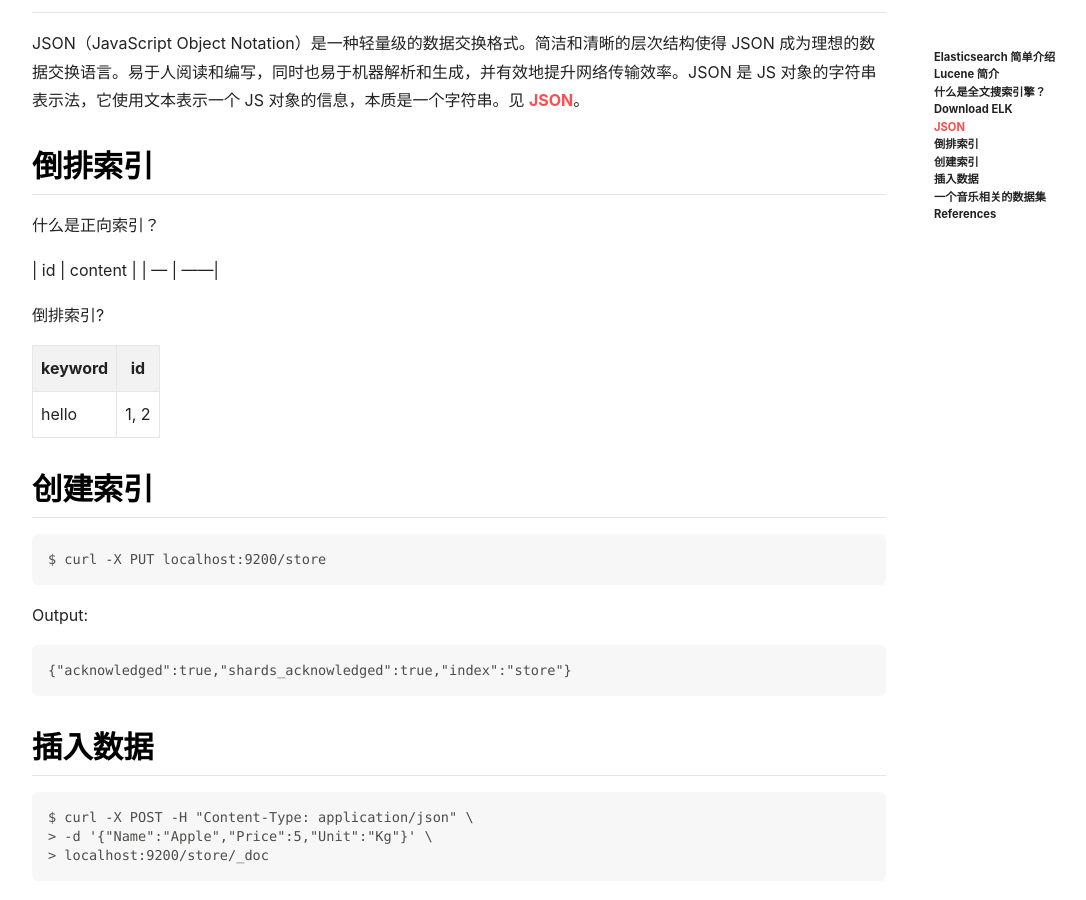
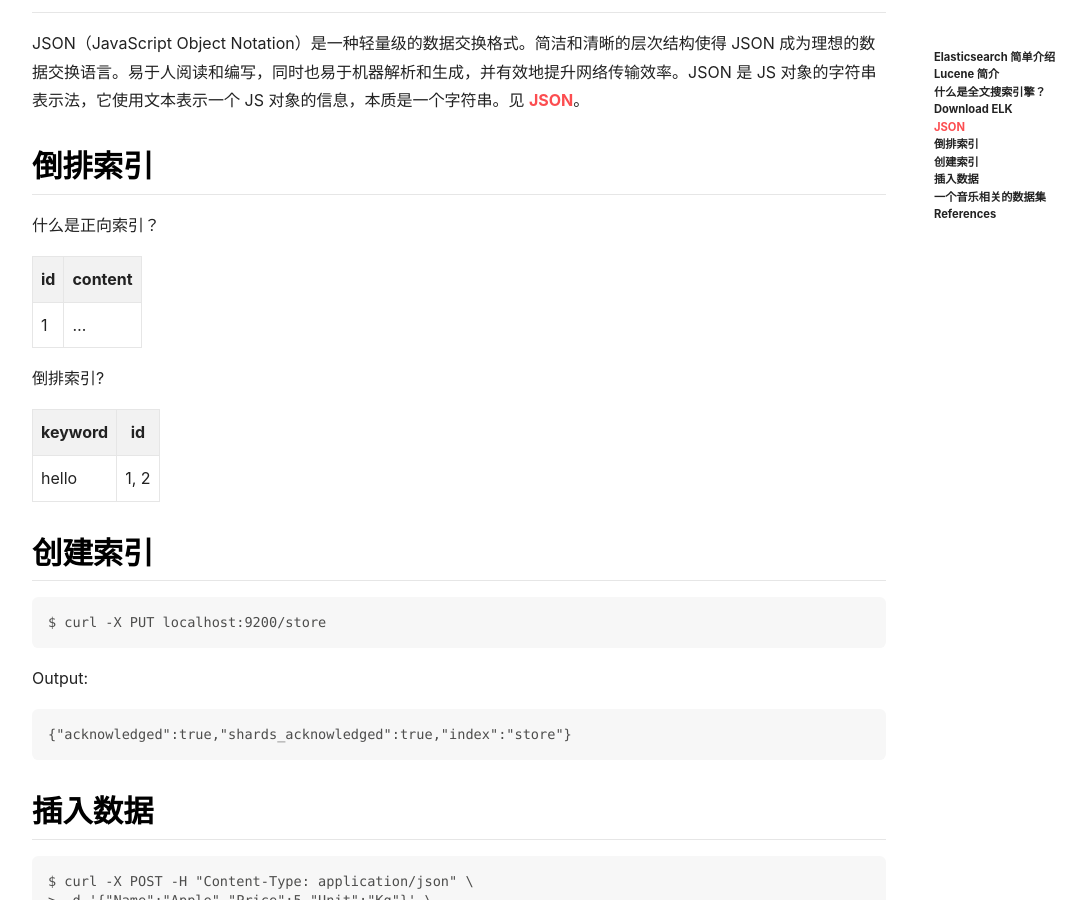
Before and after one commit to oskak/oskak.github.io, a Jekyll site: the page built from _posts/2021-10-16-first-met-elasticsearch.md, in a window 1280 px wide and 900 px high, scrolled down 1398 px. Shown: the whole window, without its empty margins (71-1157 px from the left). Built offline with Jekyll 4.4.1, drawn with Linux system fonts in a browser that asks for light colours; nearby versions of some CDN libraries.

Commit message:
fix table

```diff
--- a/_posts/2021-10-16-first-met-elasticsearch.md
+++ b/_posts/2021-10-16-first-met-elasticsearch.md
@@ -39,6 +39,7 @@ JSON（JavaScript Object Notation）是一种轻量级的数据交换格式。
 
 | id | content |
 | --- | ------|
+| 1   | ...   |
 
 倒排索引?
 
```
